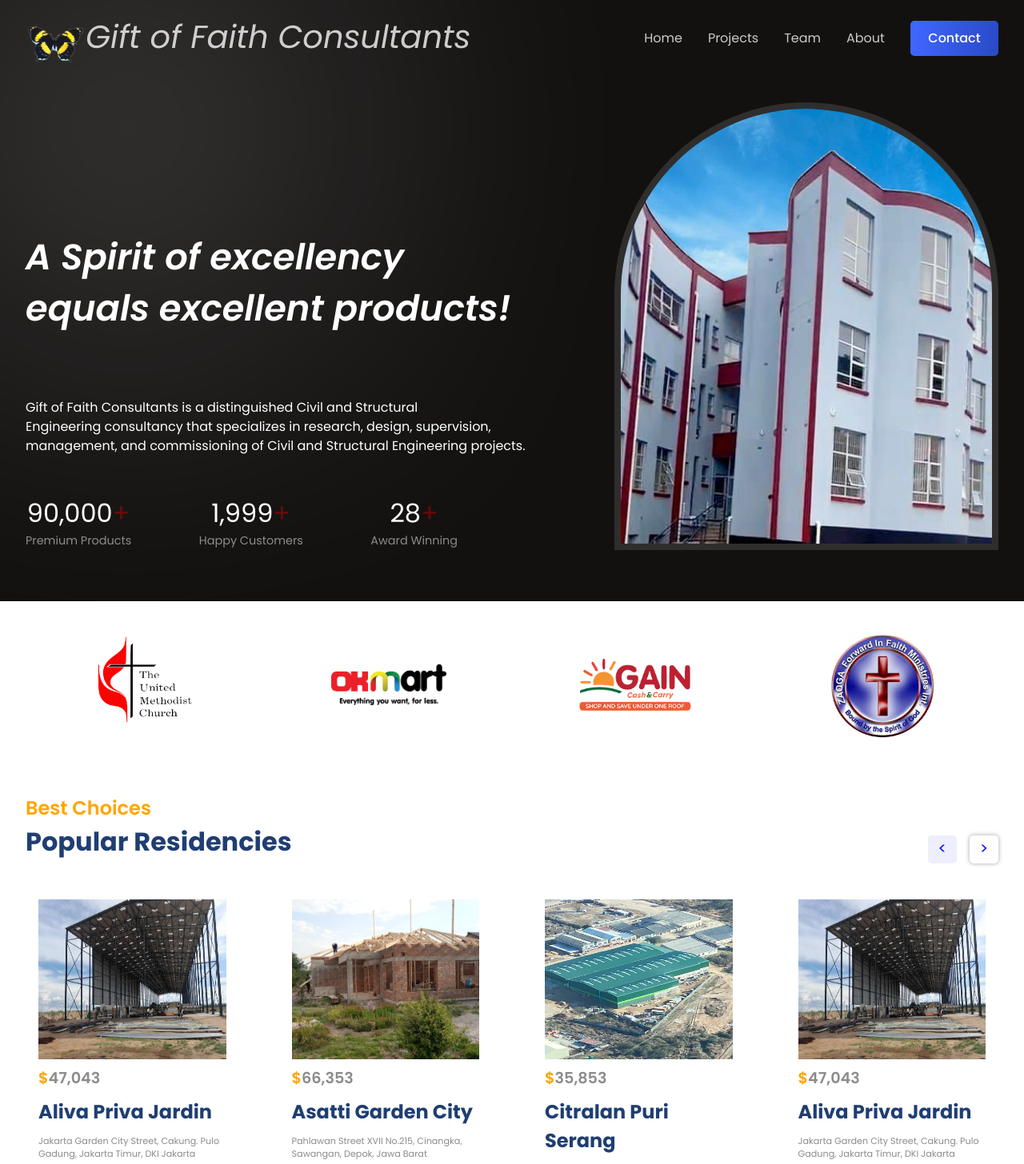
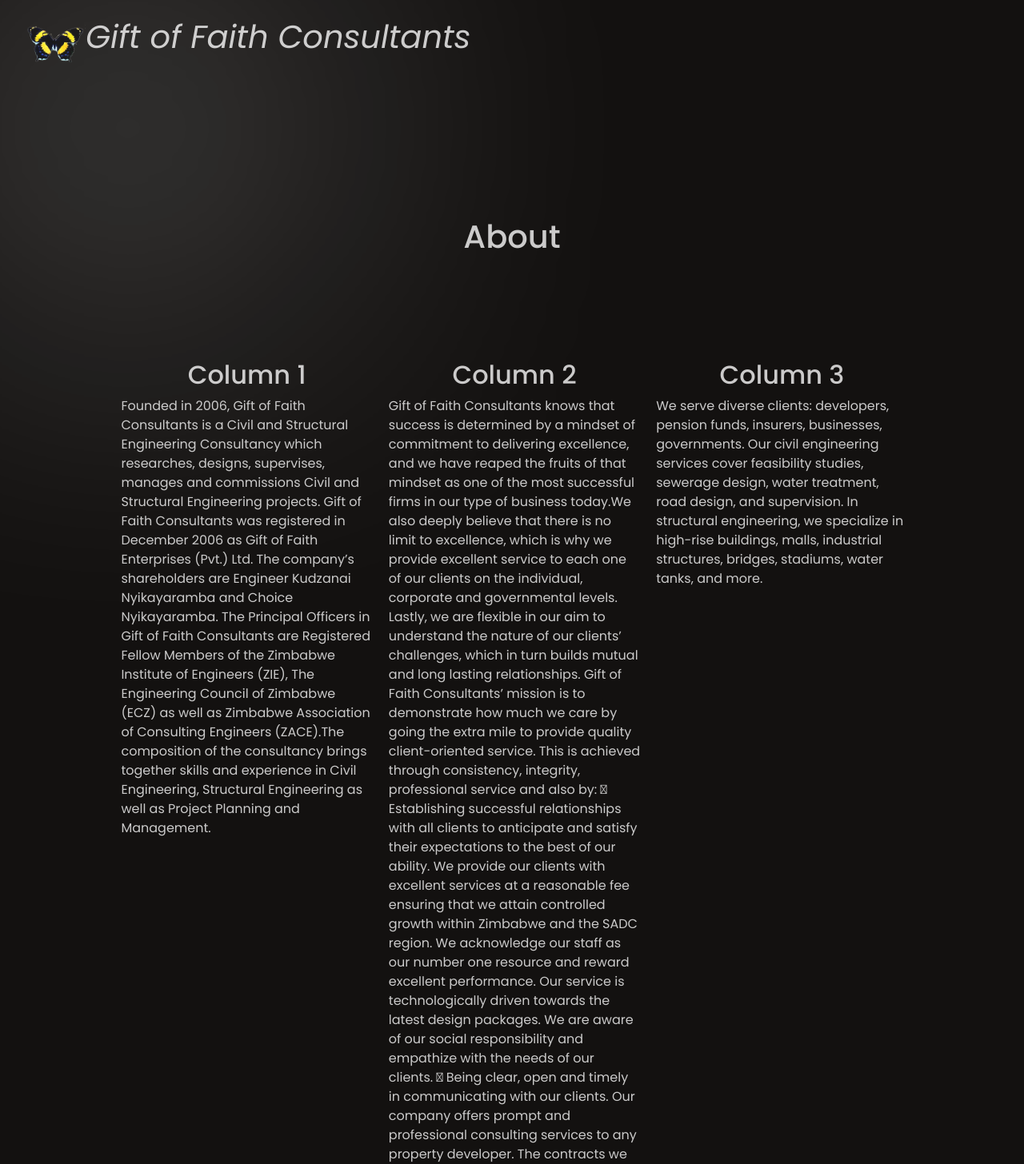
Before and after one commit to Uwill18/Gift_of_Faith_official, a React (Vite) app: page /About in a window 1280 px wide. Shown: the top 1456 px of the page at 80% size. Built offline with nearby package versions, Linux system fonts and the light colour scheme.

Commit message:
route change
attempted to start a react router

```diff
--- a/package.json
+++ b/package.json
@@ -12,6 +12,7 @@
     "@emailjs/browser": "^4.3.3",
     "@popperjs/core": "^2.11.8",
     "bootstrap": "^5.3.3",
+    "browser-router": "^0.2.0",
     "framer-motion": "^10.8.5",
     "react": "^18.2.0",
     "react-accessible-accordion": "^5.0.0",
--- a/src/components/About/About.css
+++ b/src/components/About/About.css
@@ -1,3 +1,13 @@
+.about_section{
+    height: 100%;
+    text-align: left;
+}
+
+
+.description{
+    text-align: left;
+}
+
 .v-container .image-container{
     border: 8px solid rgb(232 232 232 /93%);
 }
@@ -69,7 +79,7 @@
     float: left;
     width: 27.5%;
     padding: 10px;
-    height: 300px; /* Should be removed. Only for demonstration */
+    /*height: 300px; /* Should be removed. Only for demonstration */
     /* background-color:#aaa; */
     margin-left: 9%;
   }
@@ -78,7 +88,7 @@
     float: left;
     width: 27.5%;
     padding: 10px;
-    height: 300px; /* Should be removed. Only for demonstration */
+    /*height: 300px; /* Should be removed. Only for demonstration */
     /* background-color:#bbb; */
   }
 
@@ -87,7 +97,7 @@
     float: left;
     width: 27.5%;
     padding: 10px;
-    height: 300px; /* Should be removed. Only for demonstration */
+    /*height: 300px; /* Should be removed. Only for demonstration */
     /* background-color:#ccc; */
   }
 
--- a/src/components/About/About.jsx
+++ b/src/components/About/About.jsx
@@ -17,22 +17,41 @@
 
 const About = () => {
   return (
-<div>
+<div className='about_section'>
   <span className="abouttitle">
   <h1>About</h1>
   </span>
 <div className="card-row">
   <div className="history_column">
     <h2>Column 1</h2>
-    <p>Some text..</p>
+    <p className='description'>Founded in 2006, Gift of Faith Consultants is a Civil and Structural Engineering Consultancy which researches, designs, supervises, manages and commissions Civil and Structural Engineering projects. Gift of Faith Consultants was registered in December 2006 as Gift of Faith Enterprises (Pvt.) Ltd. The company’s shareholders are Engineer Kudzanai Nyikayaramba and Choice Nyikayaramba.
+
+The Principal Officers in Gift of Faith Consultants are Registered Fellow Members of the Zimbabwe Institute of Engineers (ZIE), The Engineering Council of Zimbabwe (ECZ) as well as Zimbabwe Association of Consulting Engineers (ZACE).The composition of the consultancy brings together skills and experience in Civil Engineering, Structural Engineering as well as Project Planning and Management.</p>
   </div>
   <div className="mission_column">
     <h2>Column 2</h2>
-    <p>Some text..</p>
+    <p className='description'>Gift of Faith Consultants knows that success is determined by a mindset of commitment to delivering excellence, and we have reaped the fruits of that mindset as one of the most successful firms in our type of business today.We also deeply believe that there is no limit to excellence, which is why we provide excellent service to each one of our clients on the individual, corporate and governmental levels. Lastly, we are flexible in our aim to understand the nature of our clients’ challenges, which in turn builds mutual and long lasting relationships.
+
+
+Gift of Faith Consultants’ mission is to demonstrate how much we care by going the extra mile to provide quality client-oriented service. This is achieved through consistency, integrity, professional service and also by:
+
+	Establishing successful relationships with all clients to anticipate and satisfy their expectations to the best of our ability.
+
+We provide our clients with excellent services at a reasonable fee ensuring that we attain controlled growth within Zimbabwe and the SADC region. We acknowledge our staff as our number one resource and reward excellent performance. Our service is technologically driven towards the latest design packages. We are aware of our social responsibility and empathize with the needs of our clients.
+
+
+	Being clear, open and timely in communicating with our clients.
+
+Our company offers prompt and professional consulting services to any property developer. The contracts we offer are flexible to suit our client’s needs be it private individuals or corporate clients.
+
+
+	Providing proactive solutions to our client’s problems.
+
+We provide various engineering solutions and optimized designs for each project to produce  economically favorable results. In view of the above it is our considered view to employ committed and experienced personnel to undertake various projects.</p>
   </div>
   <div className="services_column">
     <h2>Column 3</h2>
-    <p>Some text..</p>
+    <p className='description'>We serve diverse clients: developers, pension funds, insurers, businesses, governments. Our civil engineering services cover feasibility studies, sewerage design, water treatment, road design, and supervision. In structural engineering, we specialize in high-rise buildings, malls, industrial structures, bridges, stadiums, water tanks, and more.</p>
   </div>
 </div>
 </div>
--- a/src/components/Header/Header.jsx
+++ b/src/components/Header/Header.jsx
@@ -1,5 +1,10 @@
 import React from 'react';
 import './Header.css';
+import { BrowserRouter, Route, Routes } from "react-router-dom";
+import Team from '../Team/Team';
+import Projects from '../ProjectGallery/Projects';
+import About from '../About/About';
+import Contact from '../Contact/Contact';
 
 
 const Header = () => {
@@ -10,20 +15,26 @@
       <img src="./mariposa.png" alt="logo" width={75}/>
     <a href=""className='companyName'><strong><em>Gift of Faith Consultants</em></strong></a>
       </span>
+      <div className="flexCenter h-menu">
+    <BrowserRouter>
+    <Routes>
+
+        <Route path="/">Home</Route>
+        <Route path="/projectgallery" element={<Projects/>}>Projects</Route>
+        <Route path="Team" element={<Team/>}>Team</Route>
+        {/* <a href="">Team</a> */}
+        <Route path="About" element={<About/>}>About</Route>
+        <Route path="Contact" element={<Contact/>}>
+        Contact
+        </Route>
 
 
-      <div className="flexCenter h-menu">
-        <a href="">Home</a>
-        <a href="">Projects</a>
-        {/* <a href="">Mission</a> */}
-        <a href="">Team</a>
-        <a href="">About</a>
-        <button className="button">
-        <a href="">Contact</a>
-        </button>
-      </div>
+
+    </Routes>
+    </BrowserRouter>
     </div>
-  </section>
+    </div>
+    </section>
   )
 }
 
--- /dev/null
+++ b/src/components/ProjectGallery/Projects.jsx
@@ -0,0 +1,9 @@
+import React from 'react'
+
+const Projects = () => {
+  return (
+    <div>Projects</div>
+  )
+}
+
+export default Projects
```
Also changed, not shown: src/App.jsx (+2 -5 lines), src/components/ProjectGallery/Projects.css (added), 2 other files (tests, documents, lock files or other folders).
